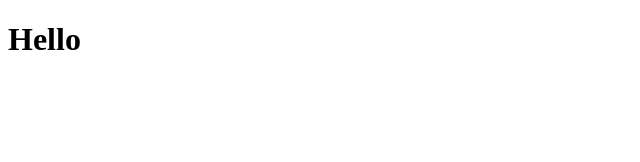
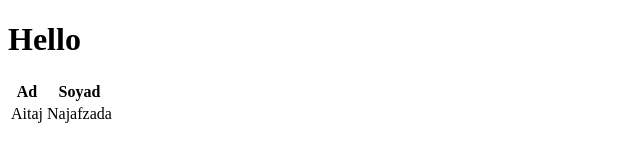
Before and after one commit to AytaVale/testProject514v2, a plain HTML site: page index.html in a window 1280 px wide. Shown: the whole page, without its empty margins (0-640 px from the left). Drawn offline with Linux system fonts and the light colour scheme.

Commit message:
Change index file

```diff
--- a/index.html
+++ b/index.html
@@ -8,5 +8,15 @@
 </head>
 <body>
    <h1>Hello </h1>
+   <table>
+       <tr>
+           <th>Ad</th>
+           <th>Soyad</th>
+       </tr>
+       <tr>
+           <td>Aitaj</td>
+           <td>Najafzada</td>
+       </tr>
+   </table>
 </body>
 </html>
```
